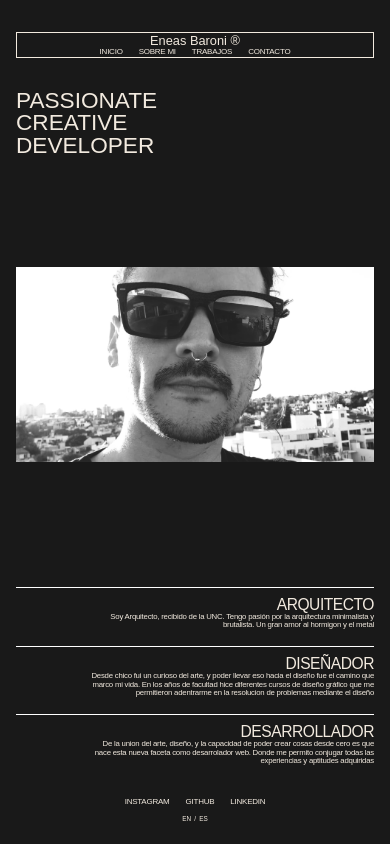
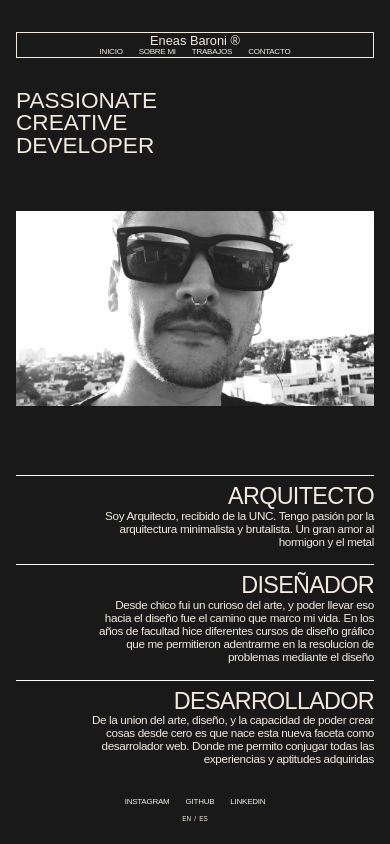
Before and after one commit to eneasbaroni/Portfolio-Eneas, a React (Create React App) app: page /about in a window 390 px wide. Built offline with nearby package versions, Linux system fonts and the light colour scheme.

Commit message:
change about

```diff
--- a/src/components/About/about.css
+++ b/src/components/About/about.css
@@ -56,13 +56,6 @@
     padding-left: 50%;
     padding-right: 0;
   }
-
-}
-
-@media screen and (max-width: 576px) {
-  .aboutText h2 {
-    font-size: 4vw;
-  }
   .aboutText p {
     font-size: 2vw;
   }
@@ -71,3 +64,16 @@
   }
 
 }
+
+@media screen and (max-width: 576px) {
+  .aboutText h2 {
+    font-size: 6vw;
+  }
+  .aboutText p {
+    font-size: 3vw;
+  }
+  .aboutText {
+    padding-left: 20%;
+  }
+
+}
--- a/src/components/Contact/contact.css
+++ b/src/components/Contact/contact.css
@@ -12,9 +12,9 @@
   margin-top: 1vw;
 }
 
-/*.mailme:hover {
+.mailme:hover {
   cursor: url('/src/logo3-01.svg'), auto;
-}*/
+}
 
 
 .media {
--- a/src/index.css
+++ b/src/index.css
@@ -12,6 +12,6 @@ code {
     monospace;
 }
 
-/*html {
+html {
   scroll-behavior: smooth;
-}*/
+}
```
